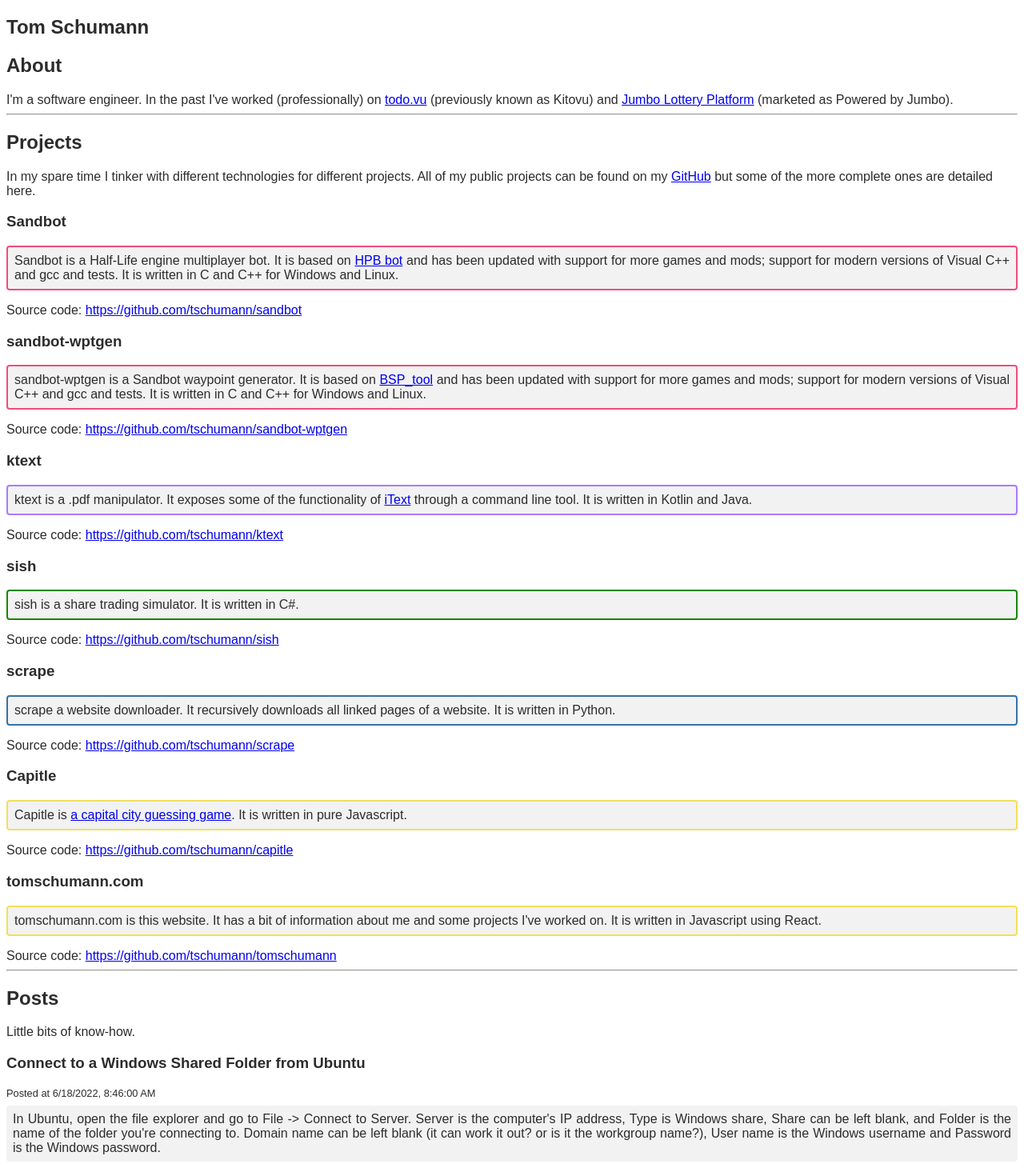
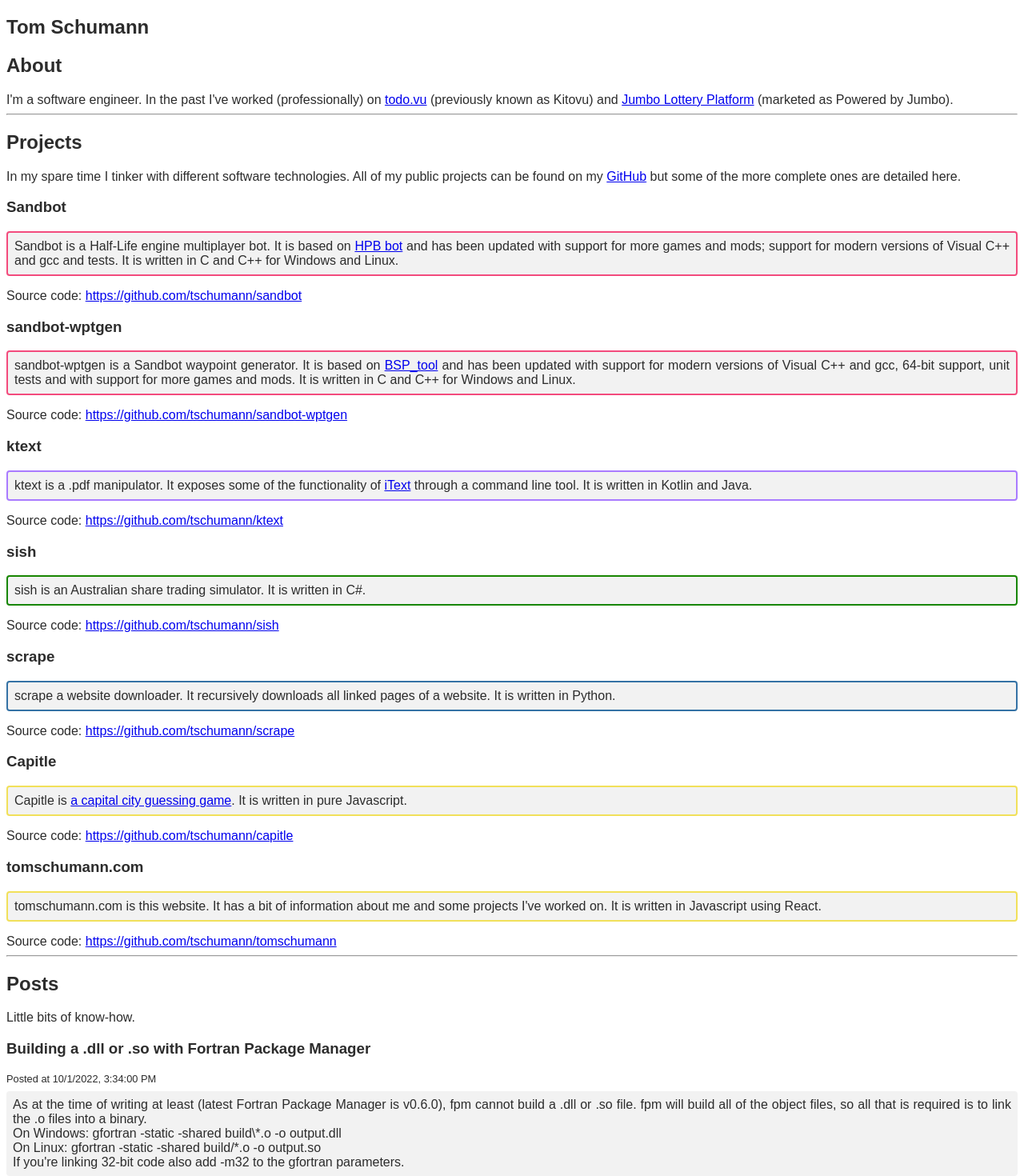
Before and after one commit to tschumann/tomschumann, a React app: page / in a window 1280 px wide. Shown: the top 1470 px of the page at 80% size. Built offline with nearby package versions, Linux system fonts and the light colour scheme.

Commit message:
Added new post to site.

```diff
--- a/src/components/application.jsx
+++ b/src/components/application.jsx
@@ -26,7 +26,7 @@
 				<hr/>
 
 				<h2>Projects</h2>
-				<aside>In my spare time I tinker with different technologies for different projects. All of my public projects can be found on my <a href="https://github.com/tschumann" target="_blank">GitHub</a> but some of the more complete ones are detailed here.</aside>
+				<aside>In my spare time I tinker with different software technologies. All of my public projects can be found on my <a href="https://github.com/tschumann" target="_blank">GitHub</a> but some of the more complete ones are detailed here.</aside>
 				<section id="projects">
 					{this.props.projects.map(item =>
 						<Project name={item.name} body={item.body} sourceLink={item.source_link} language={item.language} key={item.id} />)}
--- a/src/components/post.jsx
+++ b/src/components/post.jsx
@@ -14,8 +14,7 @@
 				<div className="post-time">
 					Posted at <time dateTime={this.props.time}>{this.getPostTime()}</time>
 				</div>
-				<div className="post-content">
-					{this.props.body}
+				<div className="post-content" dangerouslySetInnerHTML={{__html: this.props.body}}>
 				</div>
 			</article>
 		);
--- a/src/index.jsx
+++ b/src/index.jsx
@@ -29,6 +29,12 @@
 		'title': 'Connect to a Windows Shared Folder from Ubuntu',
 		'time': '2022-06-18 08:46:00',
 		'body': 'In Ubuntu, open the file explorer and go to File -> Connect to Server. Server is the computer\'s IP address, Type is Windows share, Share can be left blank, and Folder is the name of the folder you\'re connecting to. Domain name can be left blank (it can work it out? or is it the workgroup name?), User name is the Windows username and Password is the Windows password.'
+	},
+	{
+		'id': 5,
+		'title': 'Building a .dll or .so with Fortran Package Manager',
+		'time': '2022-10-01 15:34:00',
+		'body': 'As at the time of writing at least (latest Fortran Package Manager is v0.6.0), fpm cannot build a .dll or .so file. fpm will build all of the object files, so all that is required is to link the .o files into a binary.<br/>On Windows: gfortran -static -shared build\\*.o -o output.dll<br/>On Linux: gfortran -static -shared build/*.o -o output.so<br/>If you\'re linking 32-bit code also add -m32 to the gfortran parameters.'
 	}
 ];
 
@@ -44,7 +50,7 @@
 	{
 		'id': 2,
 		'name': 'sandbot-wptgen',
-		'body': 'sandbot-wptgen is a Sandbot waypoint generator. It is based on <a href="http://hpb-bot.bots-united.com/bsp_tool.html" target="_blank">BSP_tool</a> and has been updated with support for more games and mods; support for modern versions of Visual C++ and gcc and tests. It is written in C and C++ for Windows and Linux.',
+		'body': 'sandbot-wptgen is a Sandbot waypoint generator. It is based on <a href="http://hpb-bot.bots-united.com/bsp_tool.html" target="_blank">BSP_tool</a> and has been updated with support for modern versions of Visual C++ and gcc, 64-bit support, unit tests and with support for more games and mods. It is written in C and C++ for Windows and Linux.',
 		'source_link': 'https://github.com/tschumann/sandbot-wptgen',
 		'language': 'cpp'
 	},
@@ -58,7 +64,7 @@
 	{
 		'id': 4,
 		'name': 'sish',
-		'body': 'sish is a share trading simulator. It is written in C#.',
+		'body': 'sish is an Australian share trading simulator. It is written in C#.',
 		'source_link': 'https://github.com/tschumann/sish',
 		'language': 'cs'
 	},
```
Also changed, not shown: 2 other files (tests, documents, lock files or other folders).
